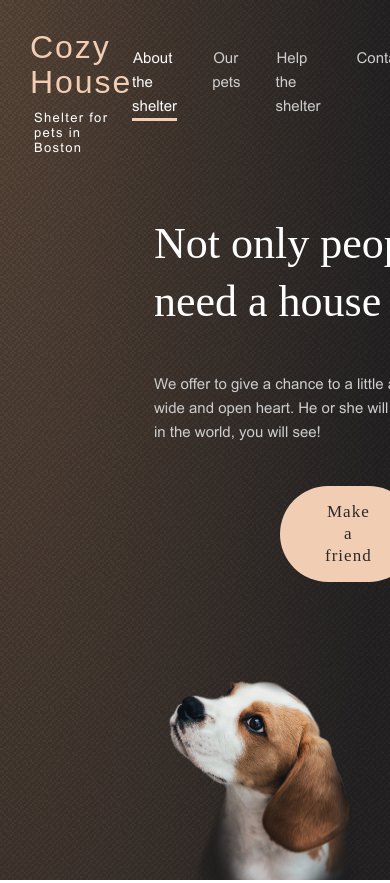
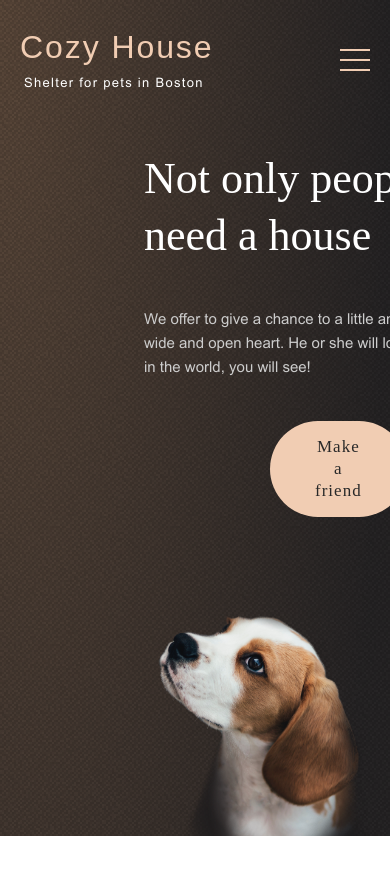
Before and after one commit to Alexey888888/23Q1, a plain HTML site: page shelter/index.html in a window 390 px wide. Shown: the top 883 px of the page. Drawn offline with Linux system fonts and the light colour scheme; a web font is replaced by a local one.

Commit message:
feat: add header for adaptive 320px (Thu, Mar 30, 2023 10:32:36 PM)

```diff
--- a/shelter/assets/styles/scss/_default.scss
+++ b/shelter/assets/styles/scss/_default.scss
@@ -162,3 +162,9 @@ img {
     padding: 0 30px;
   }
 }
+
+@media (max-width: 750px) {
+  .container {
+    padding: 0 20px;
+  }
+}
--- a/shelter/assets/styles/scss/_header.scss
+++ b/shelter/assets/styles/scss/_header.scss
@@ -40,7 +40,7 @@
   margin-left: 1px;
 }
 
-.menu__link.active{
+.menu__link.active {
   cursor: default;
 }
 
@@ -52,7 +52,7 @@
 .menu__item:first-child {
   border-bottom: 3px solid #f1cdb3;
   color: #fafafa;
-  }
+}
 
 .menu__link:active {
   border-bottom: 3px solid #f1cdb3;
@@ -77,3 +77,46 @@
 .menu {
   margin-top: 46px;
 }
+
+.burger {
+  display: none;
+}
+
+@media (max-width: 750px) {
+  .burger {
+    display: block;
+    position: relative;
+    width: 30px;
+    height: 22px;
+    cursor: pointer;
+    margin-top: 49px;
+  }
+
+  .burger span,
+  .burger span:before,
+  .burger span:after {
+    position: absolute;
+    display: inline-block;
+    content: "";
+    width: 100%;
+    height: 2px;
+    background: #f1cdb3;
+    transition: all 0.9s;
+  }
+
+  .burger span {
+    top: 10px;
+  }
+
+  .burger span:before {
+    top: -10px;
+  }
+
+  .burger span:after {
+    top: 10px;
+  }
+
+  .menu {
+    display: none;
+  }
+}
--- a/shelter/index.html
+++ b/shelter/index.html
@@ -39,6 +39,7 @@
                     </li>
                   </ul>
                 </nav>
+                <div class="burger"><span></span></div>
               </div>
             </header>
             <!--NOT ONLY-->
```
Also changed, not shown: shelter/assets/styles/css/main.css.
